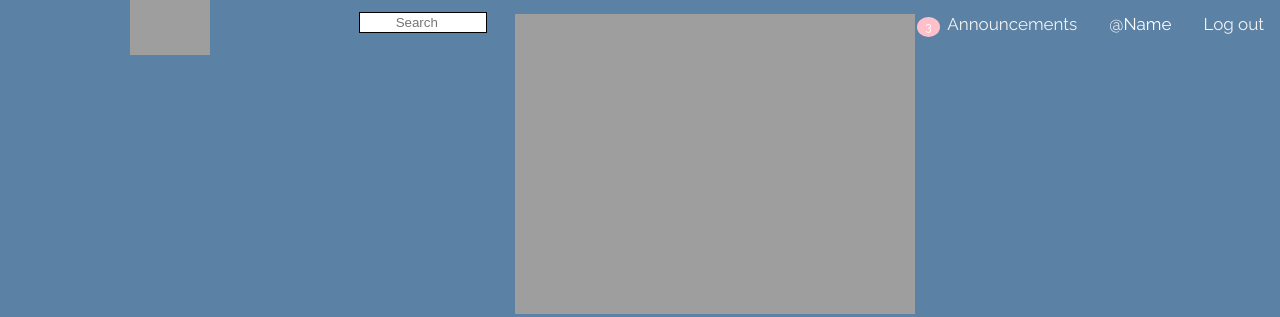
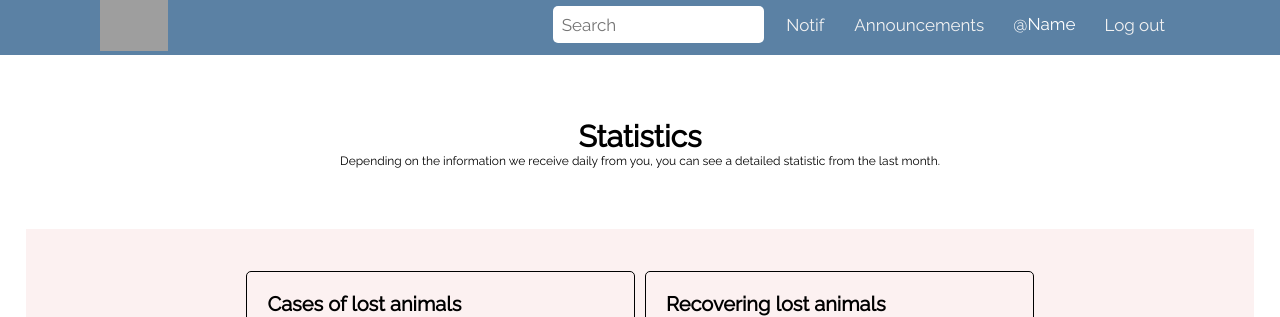
Before and after one commit to smara26/LostPets, a PHP site: page /statistics.html in a window 1280 px wide. Shown: the top 317 px of the page. Run offline with PHP 8.4, Linux system fonts and the light colour scheme; grey boxes are pictures that could not be loaded.

Commit message:
made  header responsive for logged user + save the image from the added ad

```diff
--- a/Front/ads-module/add/add.html
+++ b/Front/ads-module/add/add.html
@@ -52,7 +52,7 @@
     <div>
       <label for="file">Choose a photo of your buddy:</label>
       <br>
-      <input type="file" name="file" id="file" name="formPImage[]"/>
+      <input type="file" id="file" name="formPImage[]"/>
     </div>
     <br>
     <div>
@@ -116,7 +116,7 @@
     <div>
       <label for="moreDetails">More Details:</label>
       <br>
-      <input type="text" required id="moreDetails" name="moreDetails"/>
+      <input type="text" id="moreDetails" name="moreDetails"/>
     </div>
     <br>
     <div>
--- a/Front/statistics/statistics.css
+++ b/Front/statistics/statistics.css
@@ -1,22 +1,3 @@
-* {
-  margin: 0px;
-  padding: 0px;
-}
-
-html,
-body {
-  background-image: white;
-  background-size: cover;
-  background-position: center;
-  height: 100vh;
-  background-attachment: fixed;
-  background-color: white;
-  font-family: 'Raleway', sans-serif;
-  font-weight: 300;
-  font-size: 20px;
-  text-rendering: optimizeLegibility;
-  overflow-x: hidden;
-}
 
 #statistics {
   margin-top: 5%;
@@ -97,51 +78,208 @@
   content: url("https://img.icons8.com/small/15/000000/downloads.png");
 }
 
-.logo {
-  height: 3em;
-  width: auto;
-  float: left;
-  margin: -5px 0px 0px 3em;
-}
+/*header*/
+@media screen and (min-width: 1000px) {
+  input[type]{
+    max-width: 240px; }
 
 .topnav {
   overflow: hidden;
   background-color: #5b81a4;
-  width: 100%;
+  margin:0 5em;
+}
+.dropdown-content a {
+  float: none;
+  color: black;
+  padding: 12px 6px;
+  text-decoration: none;
+  display: inline-block;
+  text-align: left;
+}
+}
+@media screen and (max-width: 1000px) and (min-device-width: 800px) {
+  input[type]{
+    max-width: 140px; }
+.topnav {
+  overflow: hidden;
+  background-color: #5b81a4;
+  margin:0 2em;
+}
+.dropdown-content a {
+  float: none;
+  color: black;
+  padding: 12px 16px;
+  text-decoration: none;
+  display: inline-block;
+  text-align: left;
+}
+}
+@media screen and (max-width: 800px) and (min-device-width: 420px) {
+  input[type]{
+    display: none }
+.topnav {
+  overflow: hidden;
+  background-color: #5b81a4;
+  margin:0 1em;
+}
+ .topnav a{
+  float: right;
+  display: inline-block;
+  color: #f2f2f2;
+  text-align: center;
+  padding: 12px 12px;
+  text-decoration: none;
+  font-size: 14px;
+  margin:0;
+}
+.dropdown .dropbtn {
+  font-size: 14px;
+  border: none;
+  outline: none;
+  color: white;
+  padding: 12px 12px;
+  background-color: inherit;
+  font-family: inherit;
+  margin: 0;
+}
+.content-wrap a {
+  float: left;
+  padding:0;
+  /*margin: -5px 0px 0px 3em;*/
+
+}
+.logo{
+  height: 3em;
+  /*margin:0 5em;*/
+}
+.header-wrap {
+  background-color: #5b81a4;
+  position: sticky;
+  z-index: 0;
+}
+.dropdown-content a {
+  float: none;
+  color: black;
+  padding: 12px 12px;
+  text-decoration: none;
+  display: inline-block;
+  text-align: left;
+}
+}
+@media screen and (max-width: 420px) {
+  input[type]{
+    display: none }
+.topnav {
+  overflow: hidden;
+  background-color: #5b81a4;
+  margin:0 0.5em;
+}
+ .topnav a{
+  float: right;
+  display: inline-block;
+  color: #f2f2f2;
+  text-align: center;
+  padding: 10px 6px;
+  text-decoration: none;
+  font-size: 12px;
+  margin:0;
+}
+.dropdown .dropbtn {
+  font-size: 12px;
+  border: none;
+  outline: none;
+  color: white;
+  padding: 10px 6px;
+  background-color: inherit;
+  font-family: inherit;
+  margin: 0;
+}
+.content-wrap a {
+  float: left;
+  padding:0;
+}
+.logo{
+  height: 2.5em;
+}
+.header-wrap {
+  background-color: #5b81a4;
+  position: sticky;
+  z-index: 0;
+}
+.dropdown-content a {
+  float: none;
+  color: black;
+  padding: 12px 6px;
+  text-decoration: none;
+  display: inline-block;
+  text-align: left;
+}
 }
 
-.topnav a {
+@media screen and (min-width: 800px) {
+  #statistics .stat {
+    max-width: 30%;
+    display: block;
+  }
+  .topnav a {
   float: right;
-  display: block;
+  display: inline-block;
   color: #f2f2f2;
   text-align: center;
-  padding: 14px 16px;
+  padding: 15px 15px;
   text-decoration: none;
   font-size: 17px;
+  margin:0;
 }
+.content-wrap a {
+  float: left;
+  padding:0;
+}
+.logo{
+  height: 3em;
 
-.active {
-  color: white;
 }
-
-.topnav .icon {
-  display: none;
+.header-wrap {
+  background-color: #5b81a4;
+  position: sticky;
+  z-index: 0;
 }
-
-.dropdown {
-  float: right;
-  overflow: hidden;
-}
-
 .dropdown .dropbtn {
   font-size: 17px;
   border: none;
   outline: none;
   color: white;
-  padding: 14px 16px;
+  padding: 14px 14px;
   background-color: inherit;
   font-family: inherit;
   margin: 0;
+}
+}
+
+
+* {
+  margin: 0px;
+  padding: 0px;
+}
+
+html,
+body {
+  background-image: white;
+  background-size: cover;
+  background-position: center;
+  height: 100vh;
+  background-attachment: fixed;
+  background-color: white;
+  font-family: 'Raleway', sans-serif;
+  font-weight: 300;
+  font-size: 20px;
+  text-rendering: optimizeLegibility;
+  overflow-x: hidden;
+  margin:0;
+}
+.dropdown {
+  float: right;
+  overflow: hidden;
 }
 
 .dropdown-content {
@@ -150,17 +288,9 @@
   background-color: #f9f9f9;
   min-width: 160px;
   box-shadow: 0px 8px 16px 0px rgba(0, 0, 0, 0.2);
-  z-index: 1;
+  z-index: 0;
 }
 
-.dropdown-content a {
-  float: none;
-  color: black;
-  padding: 12px 16px;
-  text-decoration: none;
-  display: block;
-  text-align: left;
-}
 
 .topnav a:hover,
 .dropdown:hover .dropbtn {
@@ -177,93 +307,21 @@
   display: block;
 }
 
-.notification {
-  color: white;
-  text-decoration: none;
-  padding: 15px 26px;
-  position: relative;
-  display: inline-block;
-  border-radius: 2px;
-}
-
-.notification:hover {
-  background: red;
-}
-
-.notification .badge {
-  position: absolute;
-  top: 1.4em;
-  right: -0.7em;
-  padding: 3px 8px;
-  border-radius: 50%;
-  background: pink;
-  color: white;
-  font-size: 12px;
-}
-
-.notification span:first-child:before {
-  content: url("https://img.icons8.com/material-sharp/15/000000/alarm.png")
-}
-
 form input {
   float: right;
-  margin: 12px;
-  border: 0.5px solid;
   box-shadow: 0px 0px 0px;
-  padding: 2px;
-  text-align: center;
+  padding: 0.5em;
+  border-radius: 5px 5px;
   color: black;
-  width: 10%;
-}
+  font-size: 17px;
+  border: none;
+  outline: none;
+  margin: 6px 7px;
+  font-family: inherit;
 
-.header-wrap {
-  background-color: #5b81a4;
-  height: 10.6vh;
-  position: sticky;
-  top: 0;
-  z-index: 0;
 }
 
 .content-wrap {
   background-color: #5b81a4;
-  height: 12%;
-  max-width: 1140px;
-  margin: 0 auto;
+  height: 100%;
 }
-
-@media screen and (min-width: 300px) and (max-width: 700px) {
-  #statistics .stat {
-    width: 49%;
-    margin-right: 2%;
-  }
-
-  .stat .text {
-    flex: 1 2 auto;
-    white-space: wrap;
-  }
-
-  form[action]#searchx {
-    display: none;
-  }
-
-  .topnav a,
-  .dropdown .dropbtn {
-    float: right;
-    display: block;
-    padding: 2px 2px;
-    margin: 0px 0px;
-  }
-
-  img.logo {
-    height: 1.2em;
-    width: auto;
-    margin: 0px 0px 0px 0.5em;
-  }
-}
-
-@media screen and (min-width: 800px) {
-  #statistics .stat {
-    max-width: 30%;
-    display: block;
-  }
-}
--- a/Front/statistics/statistics.html
+++ b/Front/statistics/statistics.html
@@ -11,31 +11,30 @@
 </head>
 
 <body>
-  <div class="topnav" id="myTopnav">
-    <a href="../home/home.html" class="active">Log out</a>
+  <header class="header-wrap">
+    <nav class="topnav">
+      <a href="../../home/home.html" class="active">Log out</a>
       <div class="dropdown">
         <button class="dropbtn">@Name
-        <i class="fa fa-caret-down"></i>
+          <i class="down"></i>
         </button>
         <div class="dropdown-content">
-        <a href="../ads-module/page/page.html">My ads</a>
-        <a href="../statistics/statistics.html">Statistics</a>
+          <a href="../page/page.html">My ads</a>
+          <a href="../../statistics/statistics.html">Statistics</a>
         </div>
       </div>
-    <a href="../ads-module/page/page.html">Announcements</a>
-    <a href="#" class="notification">
-      <span></span>
-      <span class="badge">3</span>
-    </a>
+      <a href="../page/page.html">Announcements</a>
+      <a href="#" class="notification">Notif</a>
       <form action="http://google.com" method="GET">
-      <label for="search"></label>
-      <input type="search" name="s" id="search" placeholder="Search" maxlength="256">
+        <input type="search" name="searchIn" id="searchIn" placeholder="Search">
       </form>
       <div class="content-wrap">
+        <a href="../../home/home.html">
           <img src="../images/logo.jpg" alt="logo" class="logo">
+        </a>
       </div>
-  </div>
-  </div>
+    </nav>
+  </header>
   <div id="stt">
     <div id="ads-descript">
       <h2 id="title">Statistics</h2>
```
Also changed, not shown: Back/add.php (+25 -10 lines), Front/images/Cherry.jpg (added). Lines whose indentation alone changed are shown as unchanged.
